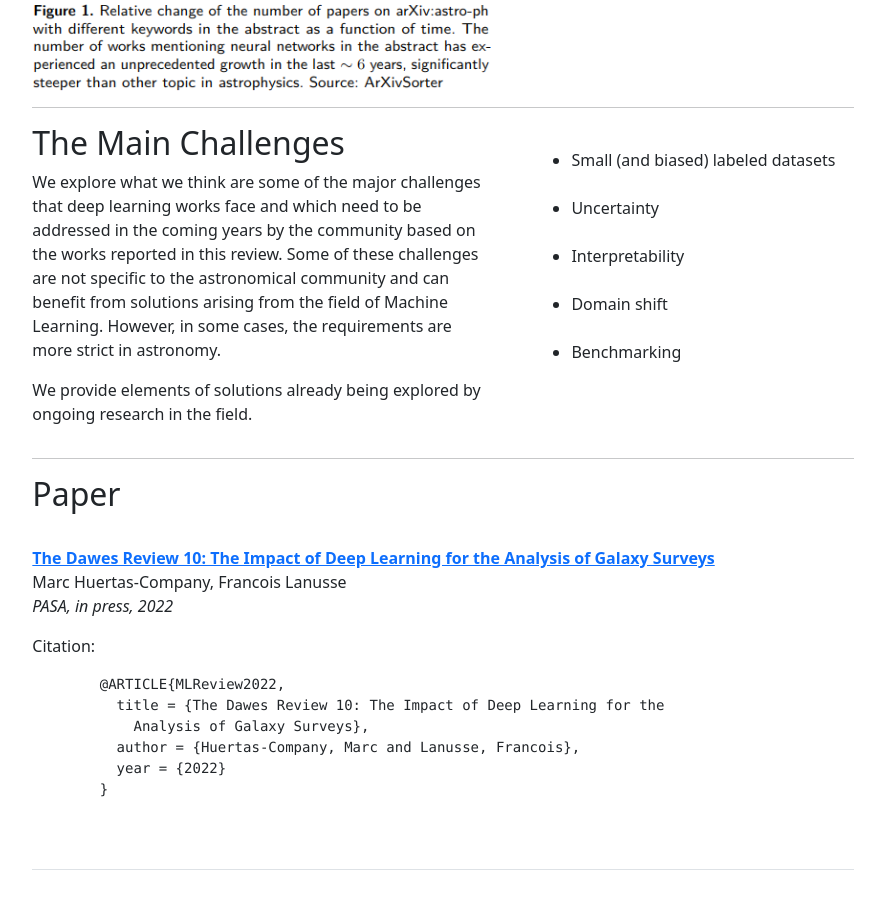
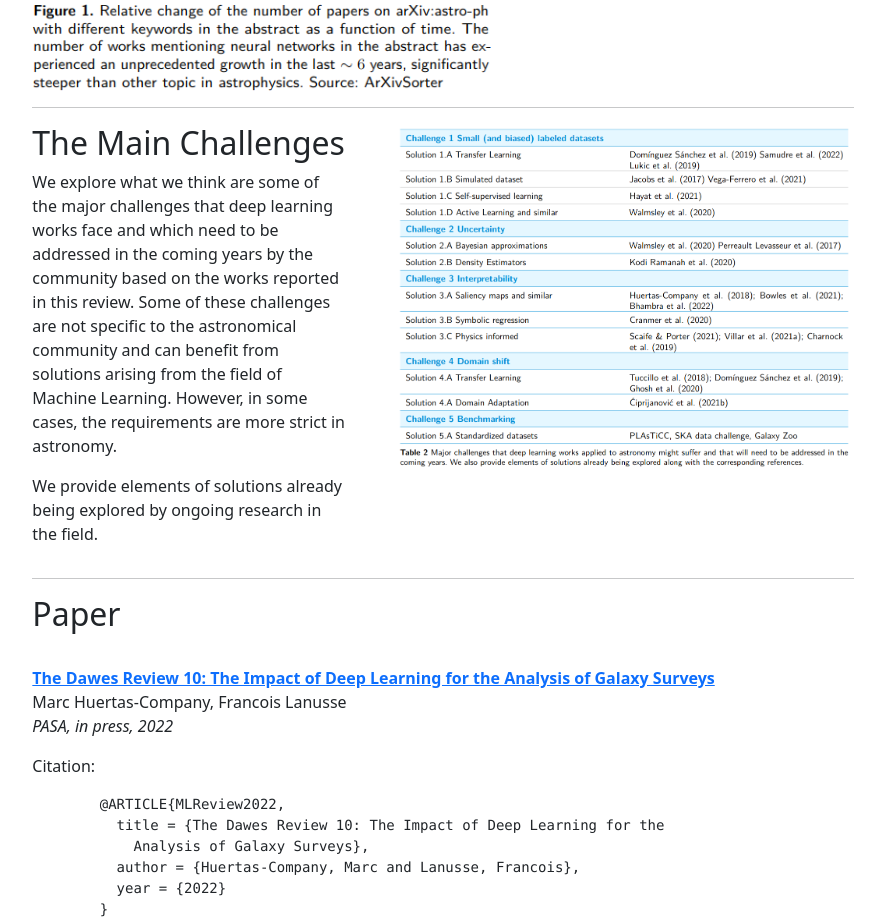
Before and after one commit to ml4astro/dawes-review, a plain HTML site: page index.html in a window 1280 px wide. Shown: the part 2060-2984 px from the top of the page, without its empty margins (197-1077 px from the left). Drawn offline with nearby package versions, Linux system fonts and the light colour scheme.

Commit message:
Add table for challenges

```diff
--- a/index.html
+++ b/index.html
@@ -109,7 +109,7 @@
         <div class="col-md-5">
             <h2>The Deep Learning Boom</h2>
             <p>
-                The first published work mentioning deep learning in astronomy is from 2015 in which CNNs were applied for the classification of galaxy morphology. Since then, the number of works using deep learning in astrophysics has been growing exponentially, being the fastest growth of other topics in the field
+                The first published work mentioning deep learning in astronomy is from 2015 in which CNNs were applied for the classification of galaxy morphology. Since then, the number of works using deep learning in astrophysics has been growing exponentially, being the fastest growth of other topics in the field.
 
             </p>
         </div>
@@ -119,7 +119,7 @@
     <hr>
     <div class="row g-5">
 
-        <div class="col-md-7">
+        <div class="col-md-5">
             <h2>The Main Challenges</h2>
             <p>
                 We explore what we think are some of the major challenges that deep learning works face and which need to be addressed in the coming years by the community based on the works reported in this review. Some of these challenges are not specific to the astronomical community and can benefit from solutions arising from the field of Machine Learning. However, in some cases, the requirements are more strict in astronomy.
@@ -127,19 +127,10 @@
             <p>We provide elements of solutions already being explored by ongoing research in the field.</p>
         </div>
 
-        <div class="col-md-5">
-            <br>
-            <ul>
-                <li>Small (and biased) labeled datasets</li>
-                <br>
-                <li>Uncertainty</li>
-                <br>
-                <li>Interpretability</li>
-                <br>
-                <li>Domain shift</li>
-                <br>
-                <li>Benchmarking</li>
-            </ul>
+        <div class="col-md-7">
+
+          <img src="Table2.png" class="img-fluid" alt="Trend in ML papers">
+
         </div>
 
     </div>
```
Also changed, not shown: Table2.png (added).
